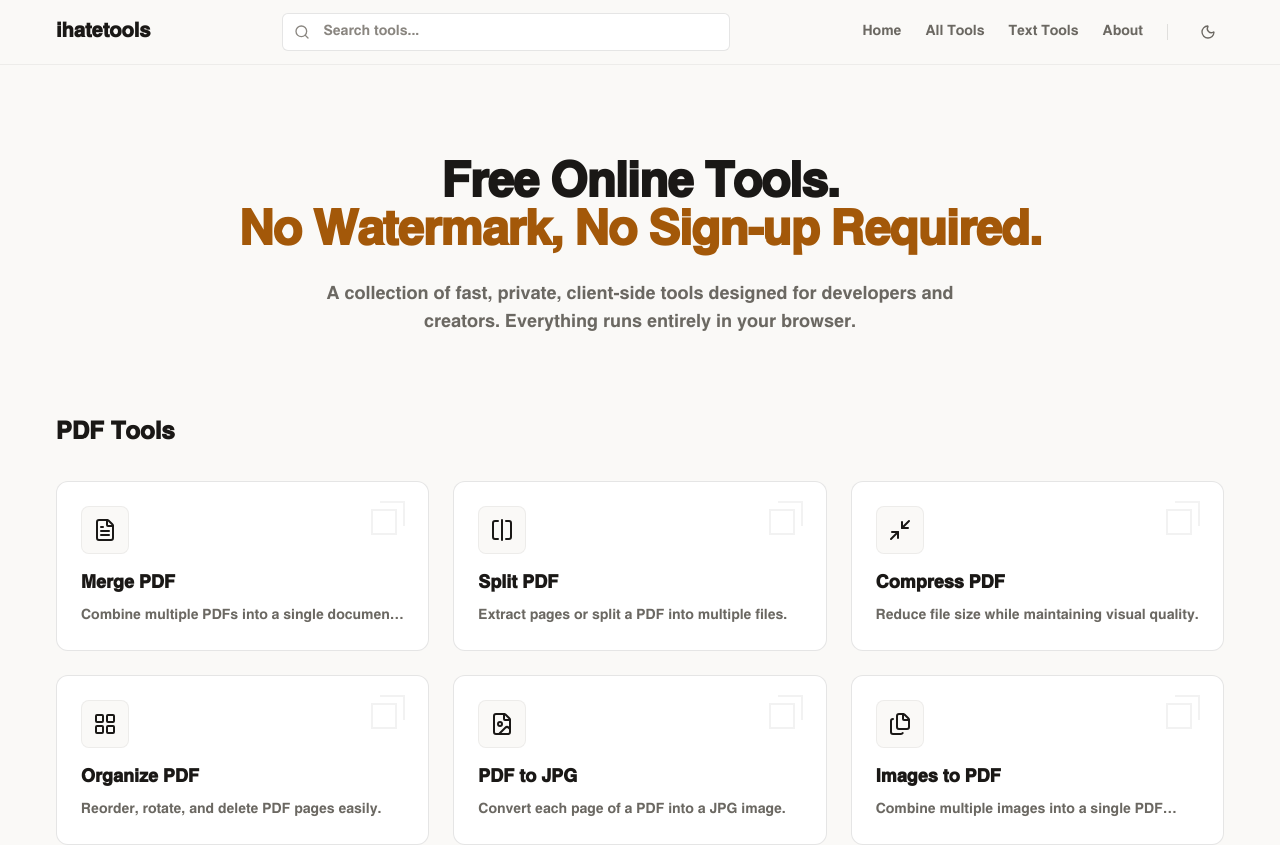
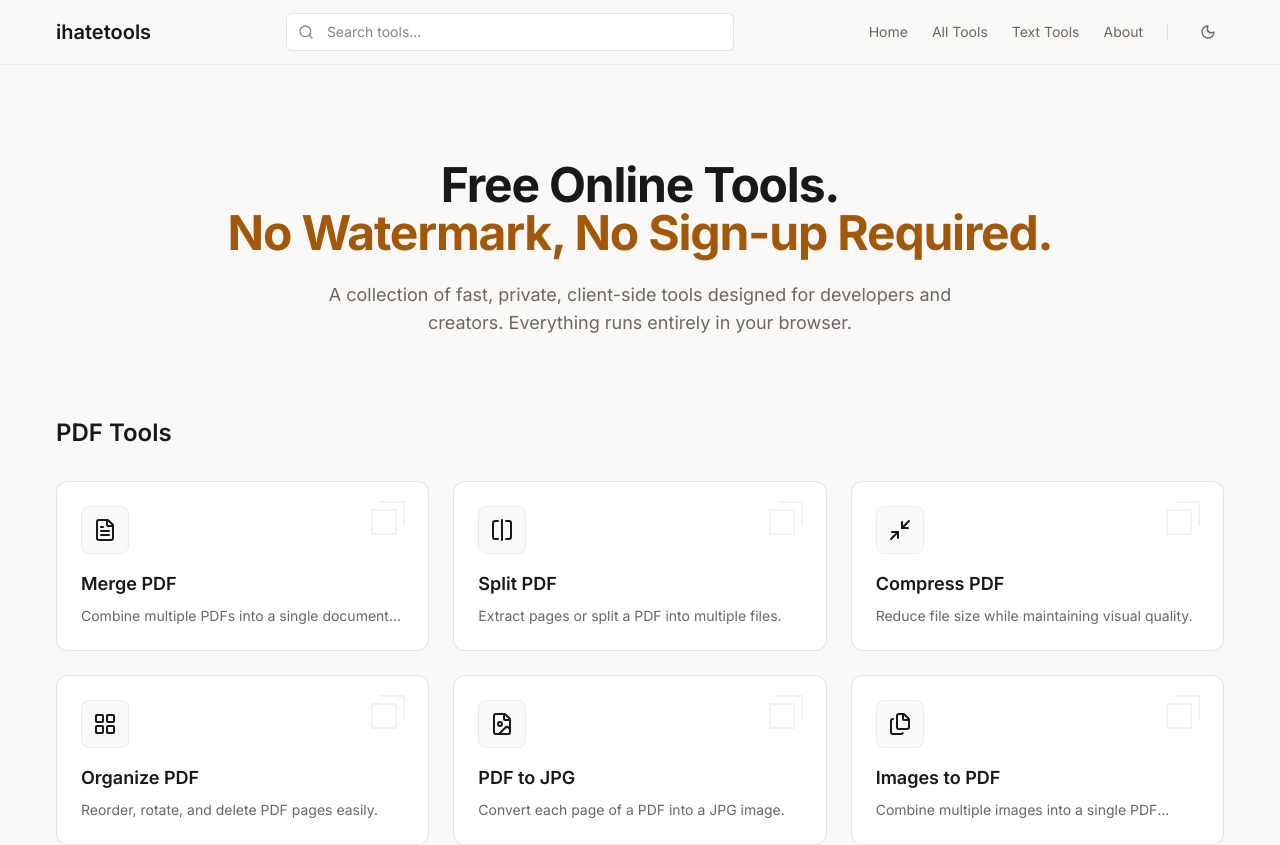
Before and after one commit to Sujithkrys/ihatetools, a Next.js app: page / in a window 1280 px wide. Shown: the top 845 px of the page. Built offline with nearby package versions, Linux system fonts and the light colour scheme.

Commit message:
fix: Revert typography back to Inter for crisp geometric rendering

```diff
--- a/src/app/layout.tsx
+++ b/src/app/layout.tsx
@@ -1,13 +1,10 @@
 import type { Metadata } from "next";
-import localFont from "next/font/local";
+import { Inter } from "next/font/google";
 import "./globals.css";
 import { NavBar } from "@/components/NavBar";
 import { Footer } from "@/components/Footer";
 
-const figmaSans = localFont({
-  src: "./fonts/FigmaSans.woff",
-  variable: "--font-figma-sans",
-});
+const inter = Inter({ subsets: ["latin"], variable: "--font-inter" });
 
 export const metadata: Metadata = {
   title: "ihatetools - Free Online Tools",
@@ -23,7 +20,7 @@
 }>) {
   return (
     <html lang="en" suppressHydrationWarning>
-      <body className={`${figmaSans.className} ${figmaSans.variable} min-h-screen flex flex-col bg-background text-textPrimary`}>
+      <body className={`${inter.className} ${inter.variable} min-h-screen flex flex-col bg-background text-textPrimary`}>
         <ThemeProvider
           attribute="class"
           defaultTheme="system"
--- a/tailwind.config.ts
+++ b/tailwind.config.ts
@@ -22,8 +22,8 @@
         overlay: "rgb(var(--color-overlay) / <alpha-value>)",
       },
       fontFamily: {
-        sans: ["var(--font-figma-sans)", "sans-serif"],
-        display: ["var(--font-figma-sans)", "sans-serif"],
+        sans: ["var(--font-inter)", "sans-serif"],
+        display: ["var(--font-inter)", "sans-serif"],
       },
       borderRadius: {
         card: "12px",
```
